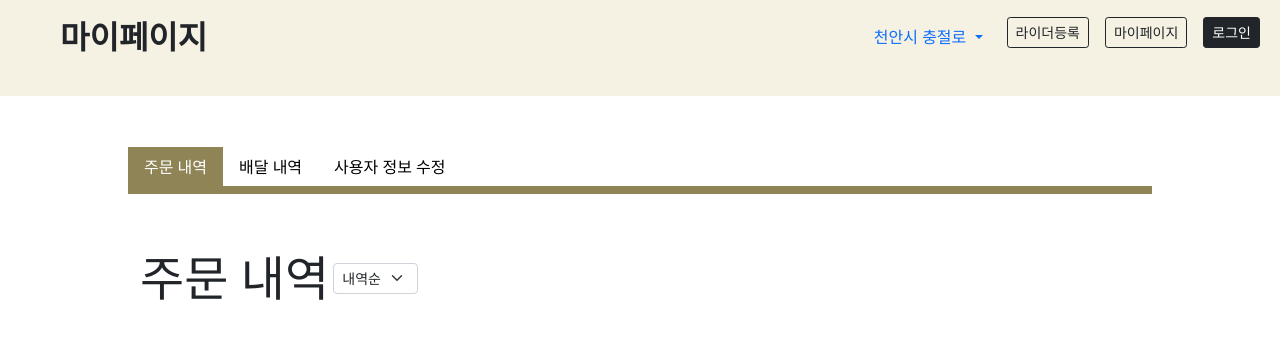
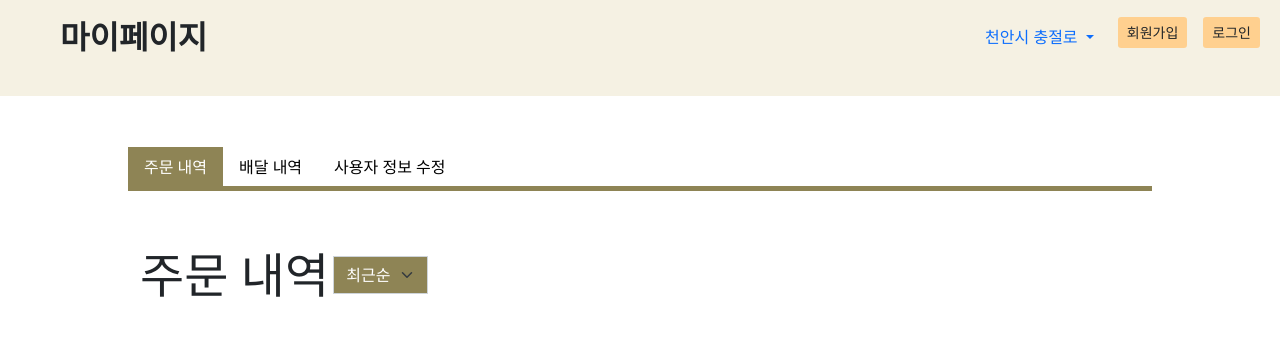
Before and after one commit to YoonkyungH/8-HakyeonJiyeon, a Django app: template jangbwaguni/member/templates/member/mypage_orderlist.html in a window 1280 px wide. Shown: the top 339 px of the page. Run offline with Django 3.2, Linux system fonts and the light colour scheme; the template is opened without the code that fills it, so the values that code supplies are empty; some libraries are stand-ins or nearby versions; some web fonts are replaced.

Commit message:
전체 url 연결

```diff
--- a/jangbwaguni/delivery/views.py
+++ b/jangbwaguni/delivery/views.py
@@ -121,7 +121,7 @@ def order_list_view(request):   # 선착순 주문 목록
 
     # TEST(이것도 됨)
     if request.method == 'GET':
-        order_list = Customer.objects.values()
+        order_list = OrderApply.objects.values()
         order_list = {'order_list': order_list}
         # order = order_list.get()
         # orders.objects.value()[0]
--- a/jangbwaguni/member/templates/member/mypage_orderlist.html
+++ b/jangbwaguni/member/templates/member/mypage_orderlist.html
@@ -15,15 +15,15 @@
 
 <div class="tab-content" style="width:80%; margin-left:auto; margin-right:auto;">
     <div style="border-bottom:5px solid #8E8455; margin-top:5%; margin-left:auto; margin-right: auto;">
-        <ul class="nav nav-tabs">
+        <ul class="nav nav-tabs" style="border:none;">
             <li class="nav-item" id="orderlist-tab">
-                <a class="nav-link active" data-bs-toggle="tab" data-bs-target="#orderlist" href="#">주문 내역</a>
+                <a class="nav-link active" data-bs-toggle="tab" data-bs-target="#orderlist" href="#" style="font-family: 'SBAggroM','serif';">주문 내역</a>
             </li>
             <li class="nav-item">
-                <a class="nav-link" data-bs-toggle="tab" data-bs-target="#deliverylist" href="#">배달 내역</a>
+                <a class="nav-link" data-bs-toggle="tab" data-bs-target="#deliverylist" href="#" style="font-family: 'SBAggroM','serif';">배달 내역</a>
             </li>
             <li class="nav-item">
-                <a class="nav-link" data-bs-toggle="tab" data-bs-target="#useredit" href="#">사용자 정보 수정</a>
+                <a class="nav-link" data-bs-toggle="tab" data-bs-target="#useredit" href="#" style="font-family: 'SBAggroM','serif';">사용자 정보 수정</a>
             </li>
         </ul>
     </div>
@@ -32,11 +32,12 @@
         <div class="mt-5">
             <span style="font-family: 'SBAggroB', 'serif'; font-size:3rem; vertical-align: middle;">주문 내역</span>
             <span style="display:inline-block; vertical-align: middle;">
-                <select class="sort-list col-auto form-select form-select-sm w-auto" aria-label="정렬 선택">
-                    <option selected value="order_count">내역순</option>
-                    <option value="recent">최신순</option>
-                    <option value="nickname">이름순</option>
-                </select>
+                <div class="col-auto">
+                    <select class="form-select rounded-0 w-auto bg-browngrey text-white">
+                        <option selected value="recent">최근순</option>
+                        <option value="distance">이름순</option>
+                    </select>
+                </div>
             </span>
         </div>
 
@@ -150,7 +151,7 @@
     <div id="deliverylist" class="tab-pane container">
         <div class="row justify-content-evenly mb-3 mt-5">
             <div class="row align-items-center">
-                <div class="col-auto text-subtitle">배달 내역</div>
+                <div class="col-auto text-subtitle" style="font-family: 'SBAggroB','serif'; font-size:3rem;">배달 내역</div>
                 <div class="col-auto">
                     <select class="form-select rounded-0 w-auto bg-browngrey text-white">
                         <option selected value="recent">최근순</option>
@@ -207,7 +208,7 @@
 
     <div id="useredit" class="tab-pane container">
         <div class="col-md-7 my-5 pb-5">
-            <div class="text-subtitle">비밀번호 변경</div>
+            <div class="text-subtitle" style="font-family: 'SBAggroB','serif'; font-size:3rem;">비밀번호 변경</div>
             <div class="ms-2 my-3">
                 <div class="row align-items-center">
                     <label for="password" class="col-4 col-form-label fw-bold">새 비밀번호</label>
@@ -225,9 +226,9 @@
             <button type="submit" class="btn rounded-0 bg-browngrey text-white float-end">변경</button>
         </div>
         <div class="col-md-7 my-5">
-            <div class="text-subtitle">닉네임 변경</div>
+            <div class="text-subtitle" style="font-family: 'SBAggroB','serif';">닉네임 변경</div>
             <div class="row align-items-center ms-2 my-3">
-                <label for="password" class="col-4 col-form-label fw-bold">새 닉네임</label>
+                <label for="password" class="col-4 col-form-label fw-bold" style="font-family: 'SBAggroM','serif';">새 닉네임</label>
                 <div class="col my-2">
                     <input id="password" class="form-control rounded-0" placeholder="닉네임 입력" />
                 </div>
--- a/jangbwaguni/member/urls.py
+++ b/jangbwaguni/member/urls.py
@@ -6,13 +6,9 @@ from . import views
 app_name = 'member'
 urlpatterns = [
     path('list/', views.d_mypage_orderlist, name='d_mypage_orderlist'),
-    path('index/', views.IndexView.as_view(), name='index'),
     path('login/', views.login, name="login"), # 임의
-    # path('signup/', views.signup, name='signup'), # 임의
-
     path('signup/', views.signup, name='signup'), # 임의
     path('logout/', views.logout, name='logout'),
     path('reviewrider/', views.review_rider_view, name="review_rider"),
     path('reviewcustomer/', views.review_cus_view, name="review_customer"),
-    path('mypage/', views.mypage_view, name="mypage"),
 ]
--- a/jangbwaguni/member/views.py
+++ b/jangbwaguni/member/views.py
@@ -117,9 +117,6 @@ def review_rider_view(request):
 def review_cus_view(request):
     return render(request, 'review_cus.html')
 
-def mypage_view(request):
-    return render(request, 'mypage.html')
-
 def d_mypage_orderlist(request):
     order_list = OrderApply.objects.all()
     data = json.loads(serialize('json', order_list))
--- a/jangbwaguni/templates/base.html
+++ b/jangbwaguni/templates/base.html
@@ -31,21 +31,50 @@
         <link rel="stylesheet" href="{% static 'delivery/css/delivery.css'%}">
         {% block style %}
         {% endblock %}
+        <style>
+            @font-face {
+                font-family: 'SBAggroB';
+                src: url('https://cdn.jsdelivr.net/gh/projectnoonnu/noonfonts_2108@1.1/SBAggroB.woff') format('woff');
+                font-weight: normal;
+                font-style: normal;
+            }
+            @font-face {
+                font-family: 'SBAggroM';
+                src: url('https://cdn.jsdelivr.net/gh/projectnoonnu/noonfonts_2108@1.1/SBAggroM.woff') format('woff');
+                font-weight: normal;
+                font-style: normal;
+            }
+            @font-face {
+                font-family: 'SBAggroL';
+                src: url('https://cdn.jsdelivr.net/gh/projectnoonnu/noonfonts_2108@1.1/SBAggroL.woff') format('woff');
+                font-weight: normal;
+                font-style: normal;
+            }
+            *{
+                font-family: 'SBAggroL', 'serif';
+            }
+        </style>
     </head>
     <body>
         <div class="">
             <div class="navbar align-items-start" style="background-color: #F5F1E3; min-height: 6rem;">
                 <div class="container-fluid">
                     <div class="navbar-brand ms-5" style="font-size: 2rem;">
-                        <strong>{% block navbar_title %}{% endblock %}</strong>
+                        <strong style="font-family: 'SBAggroB','serif';">{% block navbar_title %}{% endblock %}</strong>
                     </div>
                     <div class="d-flex align-items-start">
                         <a class="nav-link dropdown-toggle" href="#" role="button" data-bs-toggle="dropdown" aria-expanded="false">
                             천안시 충절로
                         </a>
-                        <a class="btn btn-sm btn-outline-dark mx-2">라이더등록</a>
-                        <a class="btn btn-sm btn-outline-dark mx-2">마이페이지</a>
-                        <a class="btn btn-sm btn-dark mx-2">로그인</a>
+                        {% if user.is_authenticated %}
+                        <a class="btn btn-sm btn-outline-dark mx-2" href="{% url 'register_rider' %}">라이더등록</a>
+                        <a class="btn btn-sm btn-outline-dark mx-2"  href="{% url 'd_rider_list' %}">주문하기</a>
+                        <a class="btn btn-sm btn-outline-dark mx-2" href="{% url 'member:d_mypage_orderlist' %}">마이페이지</a>
+                        <a class="btn btn-sm btn-outline-dark mx-2"  href="{% url 'member:logout' %}">로그아웃</a>
+                        {% else %}
+                        <a class="btn btn-sm mx-2" style="background-color: #FFD08F;"href="{% url 'member:signup' %}">회원가입</a>
+                        <a class="btn btn-sm mx-2" style="background-color: #FFD08F;" href="{% url 'member:login' %}">로그인</a>
+                        {% endif %}
                     </div>
                 </div>
             </div>
```
Also changed, not shown: jangbwaguni/main/templates/main/main.html (+4 -4 lines), jangbwaguni/member/templates/member/mypage.html (deleted, +0 -168 lines).
